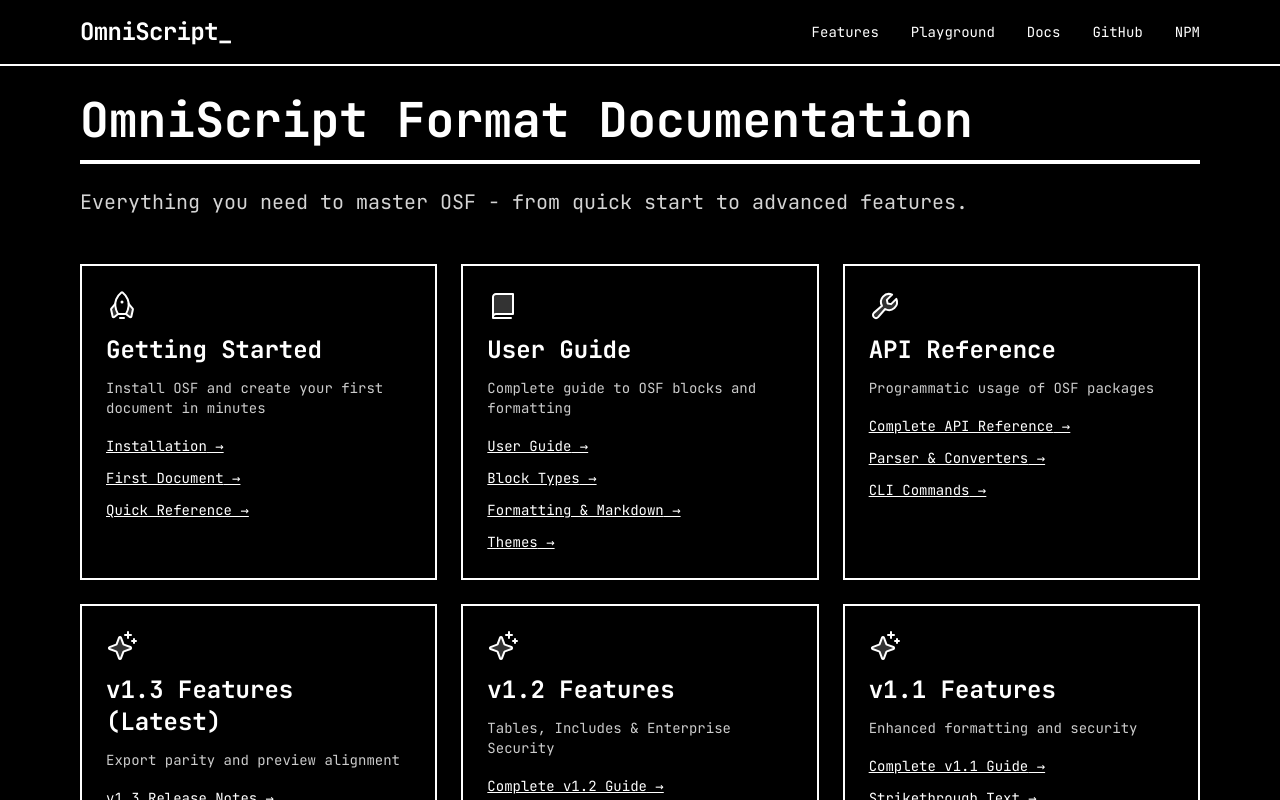
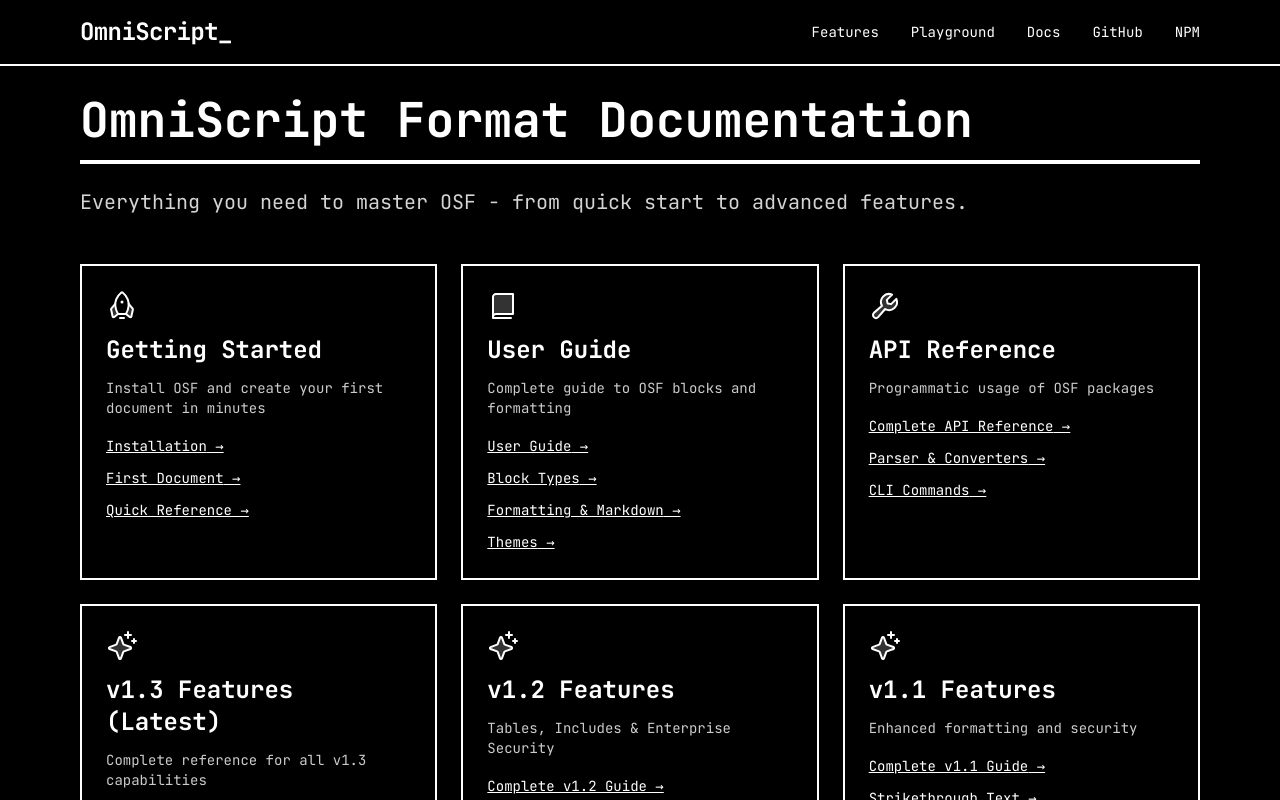
Before and after one commit to OmniScriptOSF/omniscriptosf.github.io, a Next.js app: page /docs in a window 1280 px wide. Shown: the top 800 px of the page. Built offline with nearby package versions, Linux system fonts and the light colour scheme.

Commit message:
docs: link v1.3 features guide

```diff
--- a/app/docs/page.tsx
+++ b/app/docs/page.tsx
@@ -63,11 +63,11 @@ export default function DocsPage() {
           <DocCard
             icon={<Sparkle size={32} weight="duotone" />}
             title="v1.3 Features (Latest)"
-            description="Export parity and preview alignment"
+            description="Complete reference for all v1.3 capabilities"
             links={[
-              { text: 'v1.3 Release Notes', href: '/docs/releases/v1-3' },
-              { text: '@table Parity', href: '/docs/releases/v1-3' },
-              { text: 'Blockquote Styling', href: '/docs/releases/v1-3' }
+              { text: 'Complete v1.3 Guide', href: '/docs/v1-3-features' },
+              { text: 'All Active Features', href: '/docs/v1-3-features' },
+              { text: 'Release Notes', href: '/docs/releases/v1-3' }
             ]}
           />
 
```
